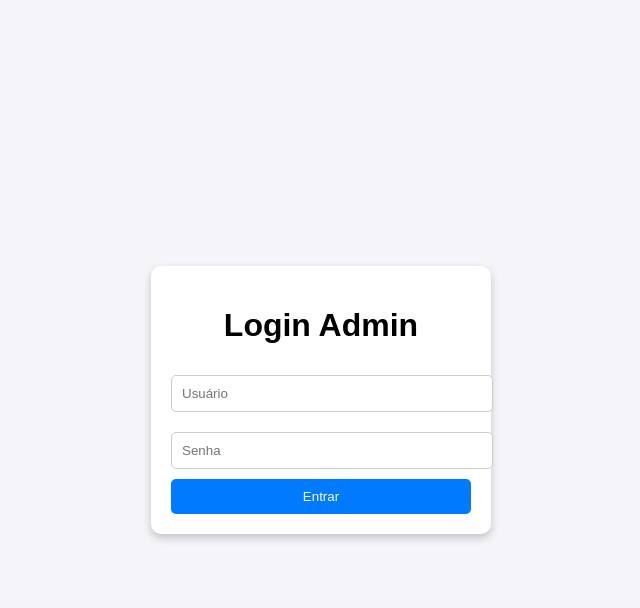
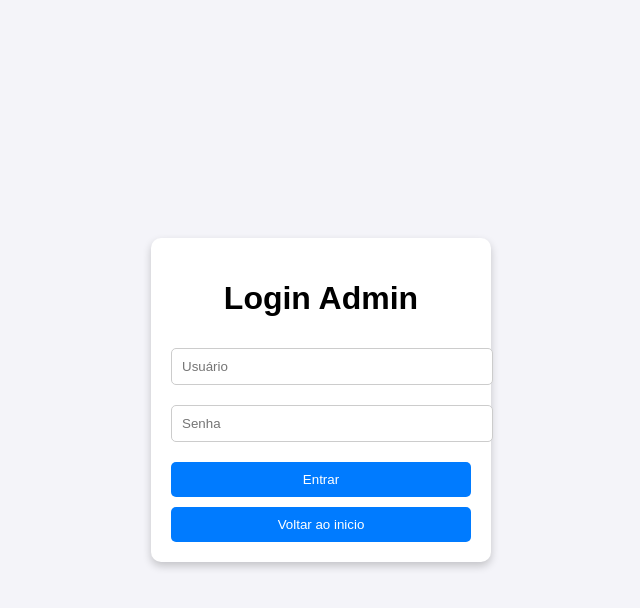
Before and after one commit to CrislainyMartins/desenvolvimento, a PHP site: page /login.php in a window 1280 px wide. Shown: the top 608 px of the page, without its empty margins (319-959 px from the left). Run offline with PHP 8.4, Linux system fonts and the light colour scheme.

Commit message:
v1 17/02

```diff
--- a/css/login.css
+++ b/css/login.css
@@ -30,6 +30,7 @@ button {
     border-radius: 5px;
     cursor: pointer;
     width: 100%;
+    margin-top: 10px;
 }
 button:hover {
     background-color: #0056b3;
--- a/restrito/login.php
+++ b/restrito/login.php
@@ -33,12 +33,14 @@ if ($_SERVER['REQUEST_METHOD'] === 'POST') {
 
 <!DOCTYPE html>
 <html lang="pt-BR">
+
 <head>
     <meta charset="UTF-8">
     <meta name="viewport" content="width=device-width, initial-scale=1.0">
     <link rel="stylesheet" href="../css/login.css">
     <title>Login - Admin</title>
 </head>
+
 <body>
     <div class="container">
         <h1>Login Admin</h1>
@@ -49,7 +51,10 @@ if ($_SERVER['REQUEST_METHOD'] === 'POST') {
             <input type="text" name="username" placeholder="Usuário" required>
             <input type="password" name="password" placeholder="Senha" required>
             <button type="submit">Entrar</button>
+            <button onclick="window.location.href='/desenvolvimento/inicio.html'">Voltar ao inicio</button>
+
         </form>
     </div>
 </body>
+
 </html>
```
